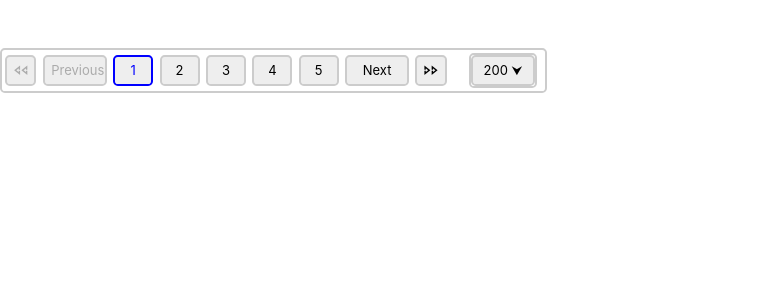
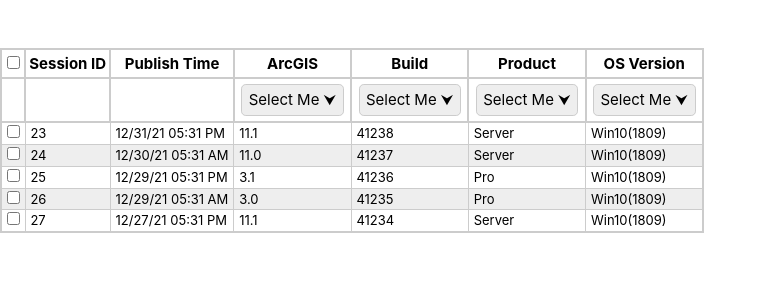
Before and after one commit to davidriggins/Dropdown, a Vue app in the folder vue-multiselect/: page /about in a window 1280 px wide. Shown: the top 300 px of the page, without its empty margins (0-767 px from the left). Built offline with nearby package versions, Linux system fonts and the light colour scheme.

Commit message:
Start filter row work. CSS is not being scoped?

```diff
--- a/vue-multiselect/src/assets/styles/table2.css
+++ b/vue-multiselect/src/assets/styles/table2.css
@@ -13,7 +13,15 @@
 }
 
 .qam-table .qam-thead .qam-th {
+  position: relative;
   font-weight: 1500;
+  font-size: 30px;
+}
+
+.qam-table .qam-thead .qam-th button {
+  position: relative;
+  font-weight: 1500;
+  font-size: 12px;
 }
 
 .qam-td {
--- a/vue-multiselect/src/components/MultiselectDropdown.vue
+++ b/vue-multiselect/src/components/MultiselectDropdown.vue
@@ -98,7 +98,7 @@ onClickOutside(qam_dropdownRef, (/*event*/) => {
 
 // Create "filtered" list of items from search input
 const filteredList = () => {
-  if (props.items.filter((option) => option.toLowerCase().includes(input.value.toLowerCase())).length > props.maxItemsShown) {
+  if (props.items.filter((option) => option.toString().toLowerCase().includes(input.value.toString().toLowerCase())).length > props.maxItemsShown) {
     return [];
   }
 
--- a/vue-multiselect/src/components/Table2.vue
+++ b/vue-multiselect/src/components/Table2.vue
@@ -6,8 +6,14 @@
 <template>
   <table id="qam-tableComponent" class="qam-table">
     <thead>
-      <ThElement v-for="(field, index) in storeTable.fields" :key="field" :field="field" :index="index"></ThElement>
-      <!-- <th v-for="field in fields" :key="field" @click="sortTable(field)">{{ field }}</th> -->
+      <tr>
+        <ThElement v-for="(field, index) in storeTable.fields" :key="field" :field="field" :index="index"></ThElement>
+        <!-- <th v-for="field in fields" :key="field" @click="sortTable(field)">{{ field }}</th> -->
+        <!-- <ThFilter v-for="(filter, index) in storeTable.filters" :key="index" :filter="filter" :index="index"></ThFilter> -->
+      </tr>
+      <tr>
+        <ThFilter v-for="(filter, index) in storeTable.filters" :key="index" :filter="filter" :index="index" :items="storeTable.data"></ThFilter>
+      </tr>
     </thead>
     <tbody>
       <tr v-for="(item, index) in storeTable.data" :key="item" class="qam-tr" :class="generateClassName(index)">
@@ -16,7 +22,7 @@
       </tr>
     </tbody>
   </table>
-  <TablePagination></TablePagination>
+  <!-- <TablePagination></TablePagination> -->
 </template>
 
 <!--======================================================================
@@ -34,6 +40,7 @@ import { useStoreTable } from "@/stores/storeTable";
 import ThElement from "@/components/ThElement.vue";
 import TdElement from "@/components/TdElement.vue";
 import TablePagination from "@//components/TablePagination.vue";
+import ThFilter from "@/components/ThFilter.vue";
 
 //========================================================================
 // Properties
@@ -114,10 +121,15 @@ thead {
 
 thead th {
   text-align: center;
-  font-weight: 600;
+  font-weight: 700;
+  font-size: 15px;
   padding: 0.1rem 0.2rem;
   border-left: 2px solid #ccc;
   border-bottom: 2px solid #ccc;
+}
+
+thead th button {
+  font-size: 10px;
 }
 
 tbody tr:nth-child(even) {
--- /dev/null
+++ b/vue-multiselect/src/components/ThFilter.vue
@@ -0,0 +1,78 @@
+<!--======================================================================
+//========================================================================
+// Template: ThFilter
+//========================================================================
+//========================================================================-->
+<template>
+  <th v-if="isDropdown()">
+    <MultiselectDropdown :items="items"></MultiselectDropdown>
+  </th>
+  <th v-else></th>
+</template>
+
+<!--======================================================================
+//========================================================================
+// Script
+//========================================================================
+//========================================================================-->
+<script setup>
+//========================================================================
+// Imports
+//========================================================================
+import MultiselectDropdown from "@/Components/MultiselectDropdown.vue";
+
+//========================================================================
+// Properties
+//========================================================================
+const props = defineProps({
+  // Table header filter type
+  filter: { type: String },
+  // Table header index (column)
+  index: { type: Number },
+  items: { type: Array, default: () => [] },
+});
+
+//========================================================================
+// Store
+//========================================================================
+
+//========================================================================
+// Reactive Variables
+//========================================================================
+
+//========================================================================
+// Emits
+//========================================================================
+
+//========================================================================
+// Computed
+//========================================================================
+
+//========================================================================
+// Lifecycle Hooks
+//========================================================================
+
+//========================================================================
+// Methods
+//========================================================================
+const isDropdown = () => {
+  return props.filter === "dd";
+};
+</script>
+
+<!--======================================================================
+//========================================================================
+// Styles
+//========================================================================
+//========================================================================-->
+<style scoped>
+*,
+*::before,
+*::after {
+  box-sizing: border-box;
+  margin: 0;
+  padding: 0;
+  position: relative;
+  font-weight: normal;
+}
+</style>
--- a/vue-multiselect/src/stores/storeTable.js
+++ b/vue-multiselect/src/stores/storeTable.js
@@ -5,6 +5,7 @@ export const useStoreTable = defineStore("storeTable", {
   state: () => {
     return {
       fields: ["Checkbox", "Session ID", "Publish Time", "ArcGIS", "Build", "Product", "OS Version"],
+      filters: ["nf", "so", "so", "dd", "dd", "dd", "dd"],
 
       data: [
         { Checkbox: "Checkbox", "Session ID": "23", "Publish Time": "12/31/21 05:31 PM", ArcGIS: "11.1", Build: "41238", Product: "Server", "OS Version": "Win10(1809)" },
--- a/vue-multiselect/src/views/AboutView.vue
+++ b/vue-multiselect/src/views/AboutView.vue
@@ -2,10 +2,10 @@
   <!-- <div class="text-center mt-5 mb-5">
     <h1 class="mt-5 fw-bolder text-success">Component Tests</h1> -->
   <div class="mt-5">
-    <!-- <Table2></Table2> -->
+    <Table2></Table2>
     <!-- <SimpleDropdown @handleSelection="handleSelection" :items="list" :keepSelectedAsText="true"></SimpleDropdown> -->
     <!-- <MultiselectDropdown buttonText="Select Me" :items="optionsList"></MultiselectDropdown> -->
-    <TablePagination :totalPages="240" :perPage="25" :currentPage="currentPage" @pagechanged="onPageChange"></TablePagination>
+    <!-- <TablePagination :totalPages="240" :perPage="25" :currentPage="currentPage" @pagechanged="onPageChange"></TablePagination> -->
   </div>
   <!-- </div> -->
 </template>
```
